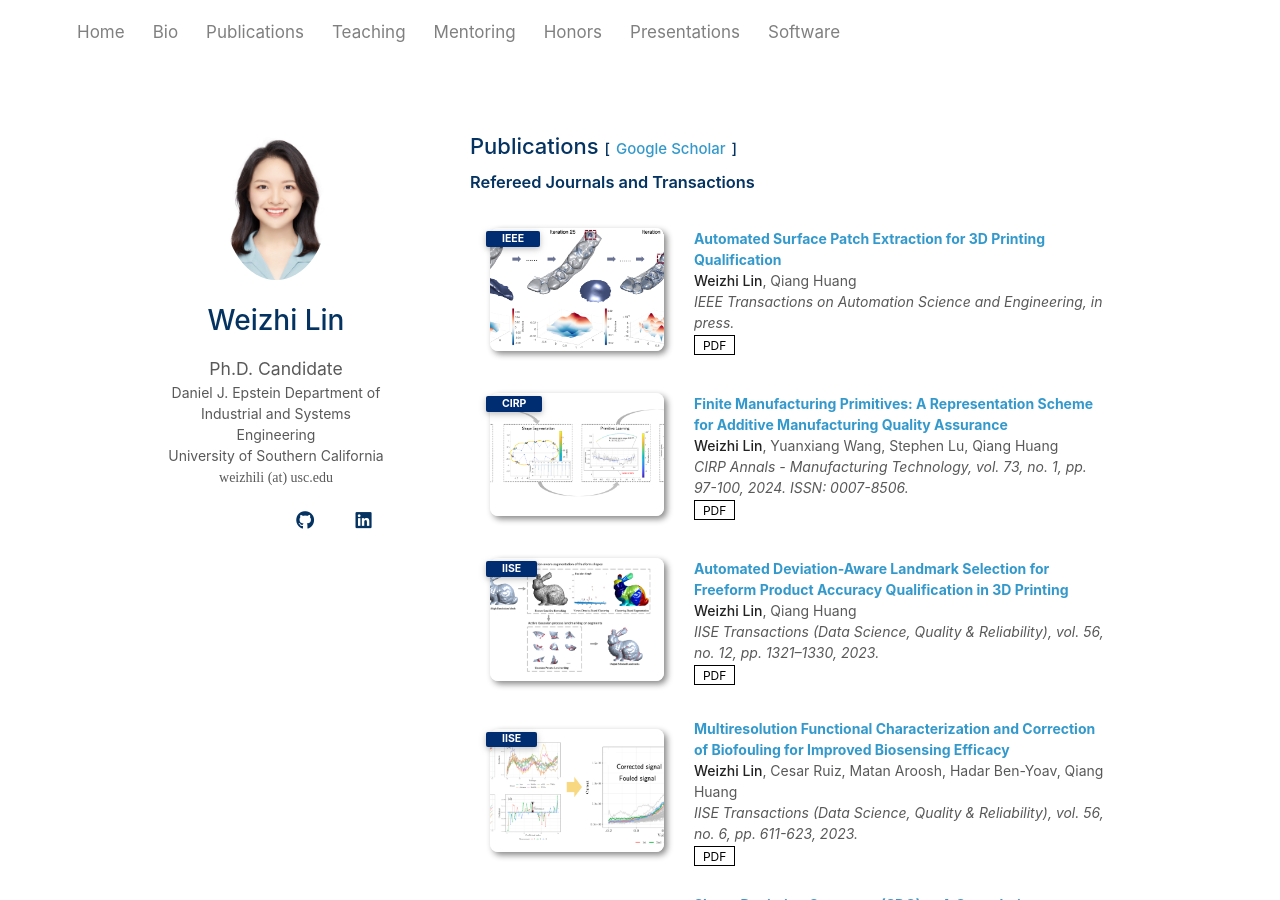
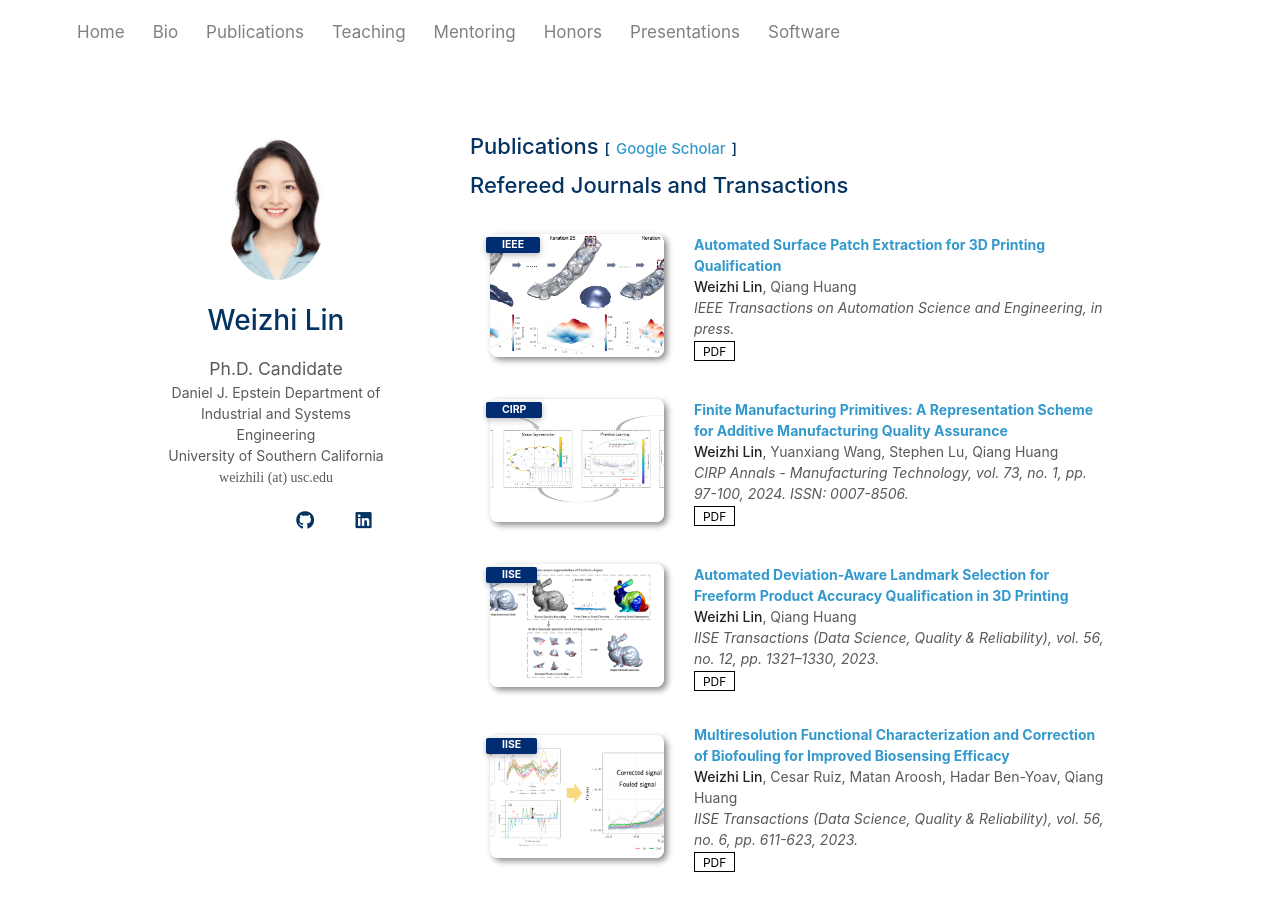
Before and after one commit to weizhi-lin/weizhi-lin.github.io, a Jekyll site: the page built from publications.md, in a window 1280 px wide and 900 px high. Built offline with Jekyll 4.4.1, drawn with Linux system fonts in a browser that asks for light colours; a style sheet for code colours, icons or effects is not loaded.

```diff
--- a/_includes/publications.md
+++ b/_includes/publications.md
@@ -1,5 +1,5 @@
 <!-- Journals Section -->
-<h3>Refereed Journals and Transactions</h3>
+<h2>Refereed Journals and Transactions</h2>
 <div class="publications">
 <ol class="bibliography">
 {% for link in site.data.publications.main %}
```
